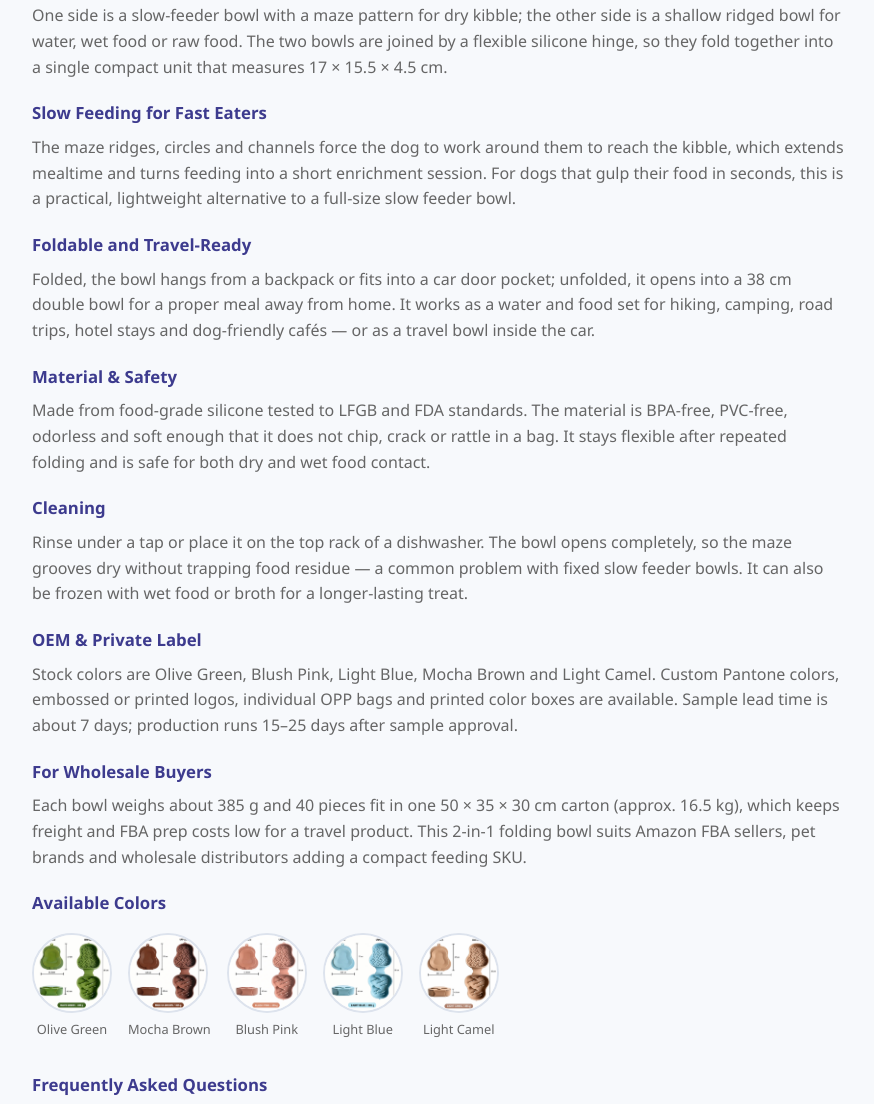
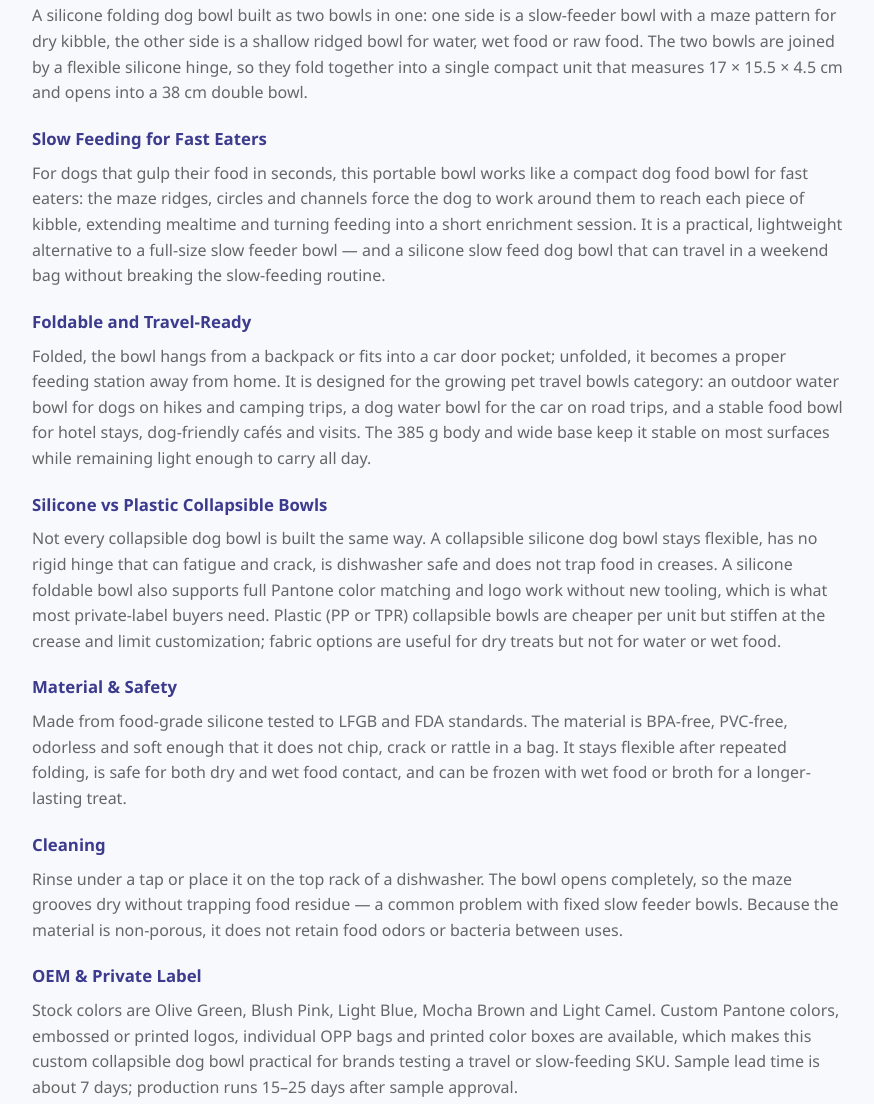
Before and after one commit to pietybai/topslowfeeder, a plain HTML site: page products/foldable-slow-feeder-bowl/index.html in a window 1280 px wide. Shown: the part 1614-2718 px from the top of the page, without its empty margins (202-1076 px from the left). Drawn offline with Linux system fonts and the light colour scheme.

Commit message:
feat: add 2-in-1 Foldable Silicone Slow Feeder Bowl (DB-002)
- new product page: products/foldable-slow-feeder-bowl/
- images: 6 main + 5 color, SEO filenames
- global nav, product index and sitemap updated

```diff
--- a/products/foldable-slow-feeder-bowl/index.html
+++ b/products/foldable-slow-feeder-bowl/index.html
@@ -186,19 +186,21 @@
         <h2 style="font-size:1.4rem;color:var(--navy);margin-bottom:24px;">Product Details</h2>
 
         <h3 style="font-size:1.05rem;color:var(--navy);margin-bottom:8px;">2-in-1 Feeding Design</h3>
-        <p style="color:var(--text-muted);margin-bottom:20px;">One side is a slow-feeder bowl with a maze pattern for dry kibble; the other side is a shallow ridged bowl for water, wet food or raw food. The two bowls are joined by a flexible silicone hinge, so they fold together into a single compact unit that measures 17 × 15.5 × 4.5 cm.</p>
+        <p style="color:var(--text-muted);margin-bottom:20px;">A silicone folding dog bowl built as two bowls in one: one side is a slow-feeder bowl with a maze pattern for dry kibble, the other side is a shallow ridged bowl for water, wet food or raw food. The two bowls are joined by a flexible silicone hinge, so they fold together into a single compact unit that measures 17 × 15.5 × 4.5 cm and opens into a 38 cm double bowl.</p>
         <h3 style="font-size:1.05rem;color:var(--navy);margin-bottom:8px;">Slow Feeding for Fast Eaters</h3>
-        <p style="color:var(--text-muted);margin-bottom:20px;">The maze ridges, circles and channels force the dog to work around them to reach the kibble, which extends mealtime and turns feeding into a short enrichment session. For dogs that gulp their food in seconds, this is a practical, lightweight alternative to a full-size slow feeder bowl.</p>
+        <p style="color:var(--text-muted);margin-bottom:20px;">For dogs that gulp their food in seconds, this portable bowl works like a compact dog food bowl for fast eaters: the maze ridges, circles and channels force the dog to work around them to reach each piece of kibble, extending mealtime and turning feeding into a short enrichment session. It is a practical, lightweight alternative to a full-size slow feeder bowl — and a silicone slow feed dog bowl that can travel in a weekend bag without breaking the slow-feeding routine.</p>
         <h3 style="font-size:1.05rem;color:var(--navy);margin-bottom:8px;">Foldable and Travel-Ready</h3>
-        <p style="color:var(--text-muted);margin-bottom:20px;">Folded, the bowl hangs from a backpack or fits into a car door pocket; unfolded, it opens into a 38 cm double bowl for a proper meal away from home. It works as a water and food set for hiking, camping, road trips, hotel stays and dog-friendly cafés — or as a travel bowl inside the car.</p>
+        <p style="color:var(--text-muted);margin-bottom:20px;">Folded, the bowl hangs from a backpack or fits into a car door pocket; unfolded, it becomes a proper feeding station away from home. It is designed for the growing pet travel bowls category: an outdoor water bowl for dogs on hikes and camping trips, a dog water bowl for the car on road trips, and a stable food bowl for hotel stays, dog-friendly cafés and visits. The 385 g body and wide base keep it stable on most surfaces while remaining light enough to carry all day.</p>
+        <h3 style="font-size:1.05rem;color:var(--navy);margin-bottom:8px;">Silicone vs Plastic Collapsible Bowls</h3>
+        <p style="color:var(--text-muted);margin-bottom:20px;">Not every collapsible dog bowl is built the same way. A collapsible silicone dog bowl stays flexible, has no rigid hinge that can fatigue and crack, is dishwasher safe and does not trap food in creases. A silicone foldable bowl also supports full Pantone color matching and logo work without new tooling, which is what most private-label buyers need. Plastic (PP or TPR) collapsible bowls are cheaper per unit but stiffen at the crease and limit customization; fabric options are useful for dry treats but not for water or wet food.</p>
         <h3 style="font-size:1.05rem;color:var(--navy);margin-bottom:8px;">Material &amp; Safety</h3>
-        <p style="color:var(--text-muted);margin-bottom:20px;">Made from food-grade silicone tested to LFGB and FDA standards. The material is BPA-free, PVC-free, odorless and soft enough that it does not chip, crack or rattle in a bag. It stays flexible after repeated folding and is safe for both dry and wet food contact.</p>
+        <p style="color:var(--text-muted);margin-bottom:20px;">Made from food-grade silicone tested to LFGB and FDA standards. The material is BPA-free, PVC-free, odorless and soft enough that it does not chip, crack or rattle in a bag. It stays flexible after repeated folding, is safe for both dry and wet food contact, and can be frozen with wet food or broth for a longer-lasting treat.</p>
         <h3 style="font-size:1.05rem;color:var(--navy);margin-bottom:8px;">Cleaning</h3>
-        <p style="color:var(--text-muted);margin-bottom:20px;">Rinse under a tap or place it on the top rack of a dishwasher. The bowl opens completely, so the maze grooves dry without trapping food residue — a common problem with fixed slow feeder bowls. It can also be frozen with wet food or broth for a longer-lasting treat.</p>
+        <p style="color:var(--text-muted);margin-bottom:20px;">Rinse under a tap or place it on the top rack of a dishwasher. The bowl opens completely, so the maze grooves dry without trapping food residue — a common problem with fixed slow feeder bowls. Because the material is non-porous, it does not retain food odors or bacteria between uses.</p>
         <h3 style="font-size:1.05rem;color:var(--navy);margin-bottom:8px;">OEM &amp; Private Label</h3>
-        <p style="color:var(--text-muted);margin-bottom:20px;">Stock colors are Olive Green, Blush Pink, Light Blue, Mocha Brown and Light Camel. Custom Pantone colors, embossed or printed logos, individual OPP bags and printed color boxes are available. Sample lead time is about 7 days; production runs 15–25 days after sample approval.</p>
+        <p style="color:var(--text-muted);margin-bottom:20px;">Stock colors are Olive Green, Blush Pink, Light Blue, Mocha Brown and Light Camel. Custom Pantone colors, embossed or printed logos, individual OPP bags and printed color boxes are available, which makes this custom collapsible dog bowl practical for brands testing a travel or slow-feeding SKU. Sample lead time is about 7 days; production runs 15–25 days after sample approval.</p>
         <h3 style="font-size:1.05rem;color:var(--navy);margin-bottom:8px;">For Wholesale Buyers</h3>
-        <p style="color:var(--text-muted);margin-bottom:20px;">Each bowl weighs about 385 g and 40 pieces fit in one 50 × 35 × 30 cm carton (approx. 16.5 kg), which keeps freight and FBA prep costs low for a travel product. This 2-in-1 folding bowl suits Amazon FBA sellers, pet brands and wholesale distributors adding a compact feeding SKU.</p>
+        <p style="color:var(--text-muted);margin-bottom:20px;">Each bowl weighs about 385 g and 40 pieces fit in one 50 × 35 × 30 cm carton (approx. 16.5 kg), which keeps freight and FBA prep costs low for a travel product. Before ordering, verify four things: the actual LFGB or FDA test report for the silicone grade, fold-and-unfold durability on a sample, folded and unfolded dimensions, and packaging (OPP bag or printed color box). This 2-in-1 folding bowl suits Amazon FBA sellers, pet brands and wholesale distributors adding a compact feeding SKU.</p>
         <h3 style="font-size:1.05rem;color:var(--navy);margin-bottom:16px;">Available Colors</h3>
         <div style="display:flex;gap:16px;flex-wrap:wrap;margin-bottom:32px;">
           <div style="text-align:center;">
```
Also changed, not shown: products/dog-licking-ball-slow-feeder-bowl/index.html (+2 -2 lines), products/paw-pattern-slow-feeder-bowl/index.html (+2 -2 lines), products/spiral-slow-feeder-bowl-ice-mold/index.html (+2 -2 lines).
